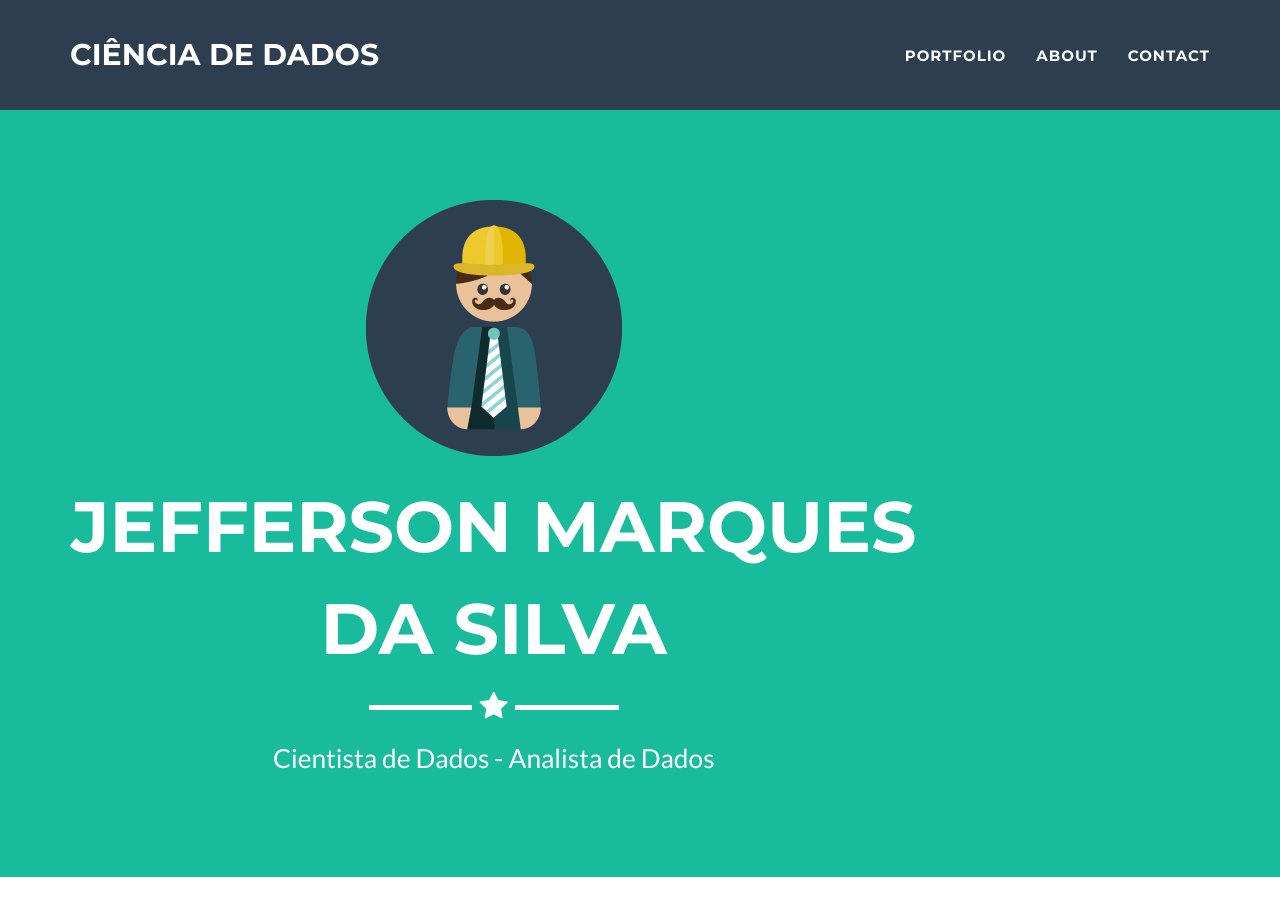
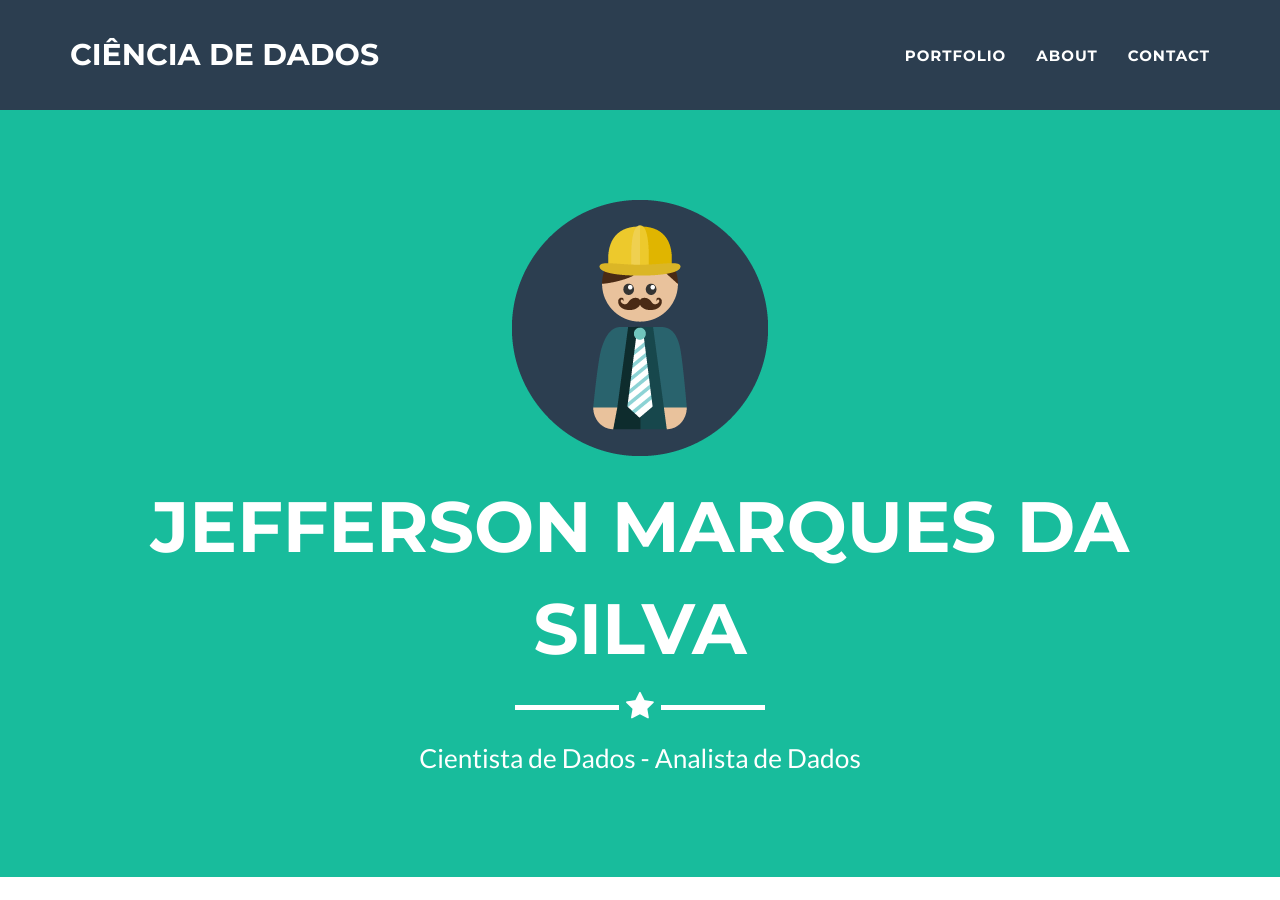
Before and after one commit to Jefferson019/DataScience, a Jekyll site: the page built from _posts/2014-07-18-project-1.markdown, in a window 1280 px wide and 900 px high. Built offline with Jekyll 4.4.1, drawn with Linux system fonts in a browser that asks for light colours.

Commit message:
Update header.html

```diff
--- a/_includes/header.html
+++ b/_includes/header.html
@@ -2,7 +2,7 @@
 <header>
   <div class="container">
     <div class="row">
-      <div class="col-lg-9">
+      <div class="col-lg-12">
         <img class="img-responsive" src="img/profile.png" alt="profile-pic" />
         <div class="intro-text">
           <span class="name">{{ site.meta_author }}</span>
```
